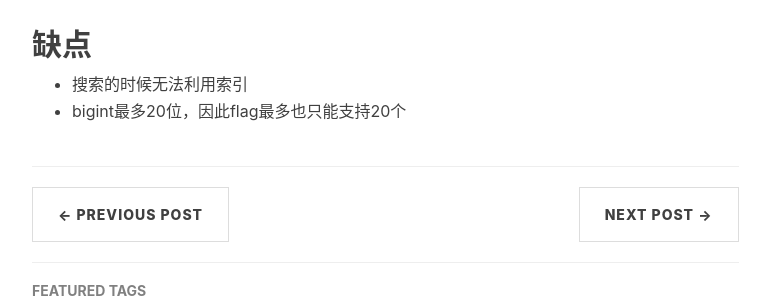
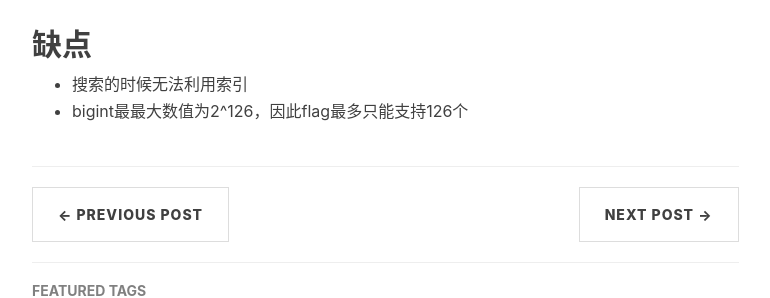
Before and after one commit to bug1024/jeet-blog, a Jekyll site: the page built from _posts/2017-03-22-flag.md, in a window 1280 px wide and 900 px high, scrolled down 1468 px. Shown: the part 159-457 px from the top of the window, without its empty margins (233-1003 px from the left). Built offline with Jekyll 4.4.1, drawn with Linux system fonts in a browser that asks for light colours; nearby versions of some CDN libraries; comment, search, counter and statistics services are not loaded.

Commit message:
update blog

```diff
--- a/_posts/2017-03-22-flag.md
+++ b/_posts/2017-03-22-flag.md
@@ -46,4 +46,4 @@ Linux系统中的权限，通常我们所知权限分为r 读, w 写, x 执行
 
 ## 缺点
  - 搜索的时候无法利用索引
- - bigint最多20位，因此flag最多也只能支持20个
+ - bigint最最大数值为2^126，因此flag最多只能支持126个
```
